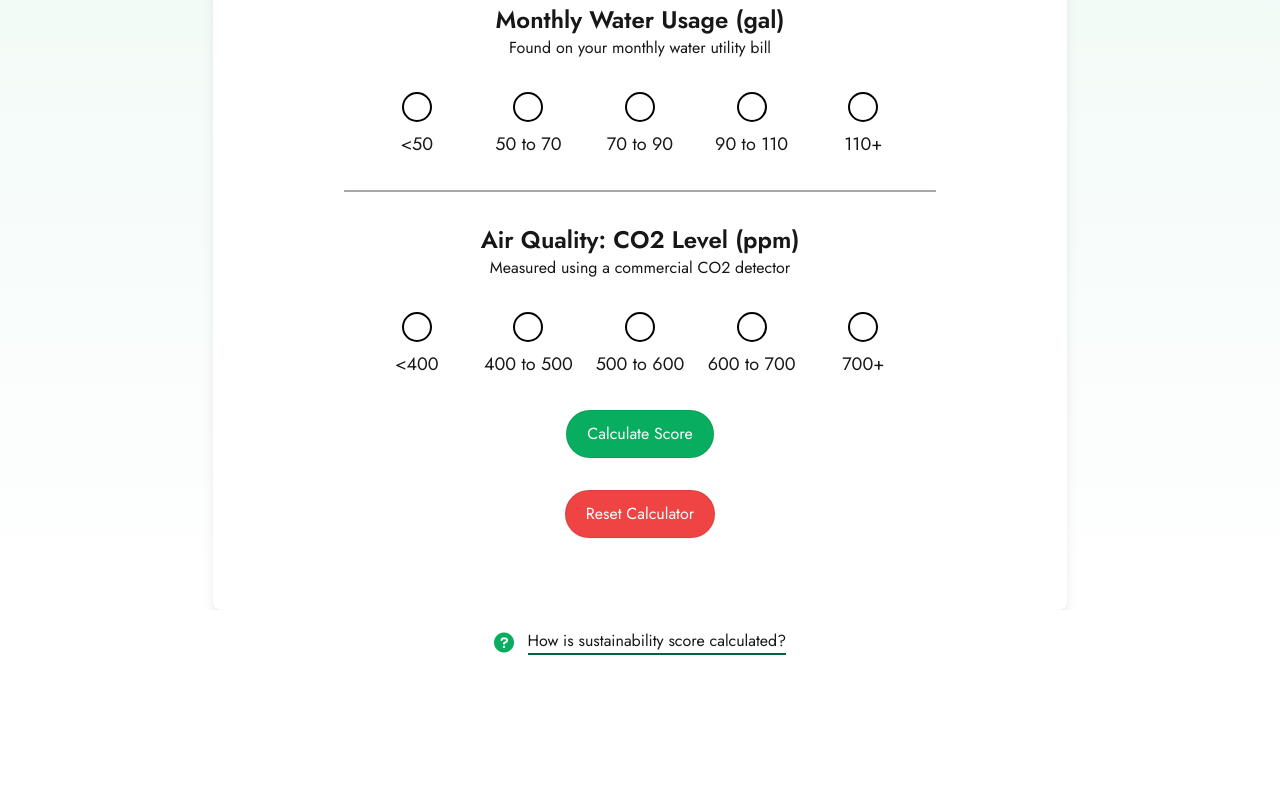
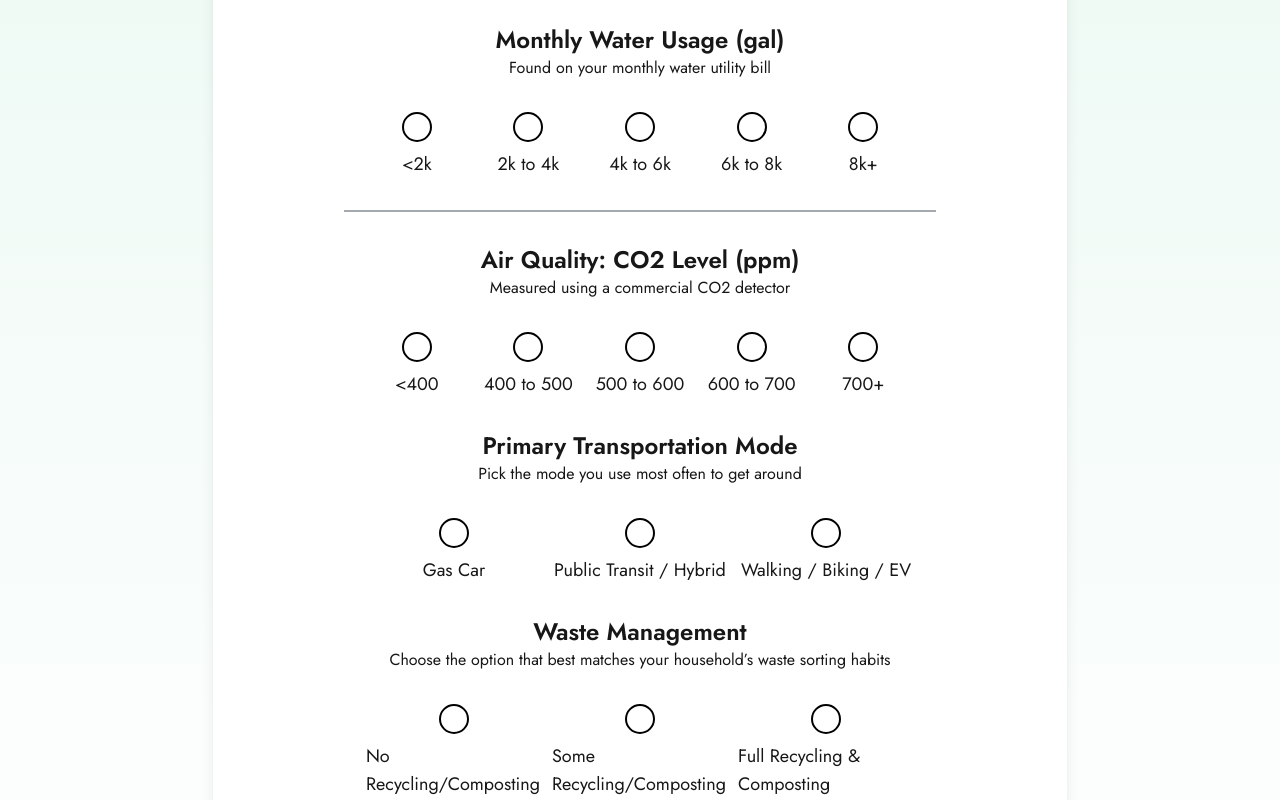
Before and after one commit to samm-47/CAPST, a Next.js app: page /calculator in a window 1280 px wide. Shown: the part 680-1480 px from the top of the page. Before the commit the page ends 1354 px from the top, so only its background shows below. Built offline with nearby package versions, Linux system fonts and the light colour scheme.

Commit message:
Update Calculator Algorithm

```diff
--- a/app/calculator/page.tsx
+++ b/app/calculator/page.tsx
@@ -14,10 +14,11 @@ const page_caption = "How sustainable is your lifestyle?"
 
 const CalculatorPage: React.FC = () => {
 
+  const [chatbotResponse, setChatbotResponse] = useState<string>('');
+  const [isMobile, setIsMobile] = useState(false);
+
   // Used to track Energy Consumption radio selection.
   const [energyUsage, setEnergyUsage] = useState<string | null>(null);
-
-  const [chatbotResponse, setChatbotResponse] = useState<string>('');
 
   // Used to track Percent Renewable Energy radio selection.
   const [percentRenewable, setPercentRenewable] = useState<string | null>(null);
@@ -25,9 +26,15 @@ const CalculatorPage: React.FC = () => {
   // Used to track Water Usage radio selection.
   const [waterUsage, setWaterUsage] = useState<string | null>(null);
 
+  //Used to track Waste Management radio selection.
+  const [wasteManagement, setWasteManagement] = useState<string | null>(null);
+
+  //Used to track Transportation mode radio selection
+  const [transportationMode, setTransportationMode] = useState<string | null>(null);
+
   // Used to track CO2 Level radio selection.
   const [airQuality, setAirQuality] = useState<string | null>(null);
-  const [isMobile, setIsMobile] = useState(false);
+
 
   // Retrieve saved choices from localStorage when the component mounts
   useEffect(() => {
@@ -35,12 +42,16 @@ const CalculatorPage: React.FC = () => {
     const savedPercentRenewable = localStorage.getItem("percentRenewable");
     const savedWaterUsage = localStorage.getItem("waterUsage");
     const savedAirQuality = localStorage.getItem("airQuality");
+    const savedWasteManagement = localStorage.getItem("wasteManagement");
+    const savedTransportationMode = localStorage.getItem("transportationMode")
 
     console.log("Retrieved from localStorage:", {
       savedEnergyUsage,
       savedPercentRenewable,
       savedWaterUsage,
       savedAirQuality,
+      savedWasteManagement,
+      savedTransportationMode
     });
 
     // Only update state if the retrieved value is not null or empty
@@ -48,6 +59,8 @@ const CalculatorPage: React.FC = () => {
     if (savedPercentRenewable) setPercentRenewable(savedPercentRenewable);
     if (savedWaterUsage) setWaterUsage(savedWaterUsage);
     if (savedAirQuality) setAirQuality(savedAirQuality);
+    if (savedWasteManagement) setWasteManagement(savedWasteManagement);
+    if (savedTransportationMode) setTransportationMode(savedTransportationMode);
   }, []); // Empty dependency array ensures this runs only on mount
 
   // Save user choices to localStorage whenever they change
@@ -57,13 +70,17 @@ const CalculatorPage: React.FC = () => {
       percentRenewable,
       waterUsage,
       airQuality,
+      wasteManagement,
+      transportationMode
     });
 
     if (energyUsage) localStorage.setItem("energyUsage", energyUsage);
     if (percentRenewable) localStorage.setItem("percentRenewable", percentRenewable);
     if (waterUsage) localStorage.setItem("waterUsage", waterUsage);
     if (airQuality) localStorage.setItem("airQuality", airQuality);
-  }, [energyUsage, percentRenewable, waterUsage, airQuality]); // Save only when these values change
+    if (wasteManagement) localStorage.setItem("wasteManagement", wasteManagement);
+    if (transportationMode) localStorage.setItem("transportationMode", transportationMode);
+  }, [energyUsage, percentRenewable, waterUsage, airQuality, wasteManagement, transportationMode]);// Save only when these values change
 
 
 
@@ -79,16 +96,26 @@ const CalculatorPage: React.FC = () => {
   const handleAirQuality = (event: React.ChangeEvent<HTMLInputElement>) => {
     setAirQuality(event.target.id); };
 
+  const handleWasteManagement = (event: React.ChangeEvent<HTMLInputElement>) => {
+    setWasteManagement(event.target.id); };
+
+  const handleTransportationMode = (event: React.ChangeEvent<HTMLInputElement>) => {
+    setTransportationMode(event.target.id); };
+
     const clearSavedChoices = () => {
       localStorage.removeItem("energyUsage");
       localStorage.removeItem("percentRenewable");
       localStorage.removeItem("waterUsage");
       localStorage.removeItem("airQuality");
+      localStorage.removeItem("wasteManagement")
+      localStorage.removeItem("transportationMode")
 
       setEnergyUsage(null);
       setPercentRenewable(null);
       setWaterUsage(null);
       setAirQuality(null);
+      setWasteManagement(null);
+      setTransportationMode(null);
 
       // Clear score display
       const sustainabilityGrade = document.getElementById("sustainabilityScoreLabel");
@@ -144,7 +171,7 @@ const CalculatorPage: React.FC = () => {
 
   const sendEmail = async () => {
     if (!userEmail) {
-      alert('Please enter an email address.');
+      alert('Please enter a valid email address.');
       return;
     }
 
@@ -159,7 +186,7 @@ const CalculatorPage: React.FC = () => {
       });
 
       if (response.ok) {
-        alert('Email sent successfully!');
+        alert('Email sent successfully! If you do not see it in your inbox, please check your spam.');
         setShowEmailInput(false);
         setUserEmail('');
       } else {
@@ -173,133 +200,193 @@ const CalculatorPage: React.FC = () => {
 
 
 
+  interface ScoreBreakdown {
+    selected: string;
+    rawScore: number;
+    weightedScore: number;
+  }
+
+  interface CategoryScores {
+    [key: string]: { [key: string]: number };
+  }
+
+  interface ChatbotPayload {
+    totalScore: number;
+    grade: string;
+    details: {
+      category: string;
+      selected: string;
+      score: number;
+      weight: number;
+    }[];
+  }
+
   const calculateScore = async () => {
     const sustainabilityGrade = document.getElementById("sustainabilityScoreLabel");
     const sustainabilityExplanation = document.getElementById("sustainabilityScoreExplanation");
 
-    let sustainabilityScoreInt:number = -1;
-    let energyConsumptionScore:number;
-    let renewableEnergyScore:number;
-    let waterConsumptionScore:number;
-    let airQualityScore:number;
+    // Define score mappings
+    const scoreMap: CategoryScores = {
+      energyUsage: { energy1: 5, energy2: 4, energy3: 3, energy4: 2, energy5: 1 },
+      percentRenewable: { renew1: 1, renew2: 2, renew3: 3, renew4: 4, renew5: 5 },
+      waterUsage: { water1: 5, water2: 4, water3: 3, water4: 2, water5: 1 },
+      airQuality: { air1: 5, air2: 4, air3: 3, air4: 2, air5: 1 },
+      wasteManagement: { waste1: 1, waste2: 3, waste3: 5 },
+      transportationMode: { trans1: 1, trans2: 3, trans3: 5 }
+    };
 
-    switch (energyUsage) {
-      case "energy1": energyConsumptionScore = 5; break;
-      case "energy2": energyConsumptionScore = 4; break;
-      case "energy3": energyConsumptionScore = 3; break;
-      case "energy4": energyConsumptionScore = 2; break;
-      case "energy5": energyConsumptionScore = 1; break;
-      default: energyConsumptionScore = 0;
+    // Define category weights
+    const weights = {
+      energyUsage: 0.30,
+      percentRenewable: 0.25,
+      waterUsage: 0.15,
+      airQuality: 0.10,
+      wasteManagement: 0.10,
+      transportationMode: 0.10
+    };
+
+    // Collect responses (assuming these are defined elsewhere)
+    const responses = {
+      energyUsage,
+      percentRenewable,
+      waterUsage,
+      airQuality,
+      wasteManagement,
+      transportationMode
+    };
+
+    let totalScore = 0;
+    let allAnswered = true;
+    const breakdown: Record<string, ScoreBreakdown> = {};
+    const details: ChatbotPayload['details'] = [];
+
+    // Calculate scores
+    for (const key in responses) {
+      const answer = responses[key as keyof typeof responses];
+
+      // Validate response
+      if (!answer || typeof answer !== 'string') {
+        allAnswered = false;
+        break;
+      }
+
+      const categoryMap = scoreMap[key];
+      const rawScore = categoryMap?.[answer] ?? 0;
+      const weight = weights[key as keyof typeof weights] ?? 0;
+      const weightedScore = rawScore * weight;
+
+      totalScore += weightedScore;
+      breakdown[key] = { selected: answer, rawScore, weightedScore };
+
+      // Prepare simplified details for API
+      details.push({
+        category: key,
+        selected: answer,
+        score: rawScore,
+        weight: weight
+      });
     }
 
-    switch (percentRenewable) {
-      case "renew1": renewableEnergyScore = 1; break;
-      case "renew2": renewableEnergyScore = 2; break;
-      case "renew3": renewableEnergyScore = 3; break;
-      case "renew4": renewableEnergyScore = 4; break;
-      case "renew5": renewableEnergyScore = 5; break;
-      default: renewableEnergyScore = 0;
-    }
+    // Calculate final score (scaled to 100)
+    const sustainabilityScoreInt = allAnswered ? Math.round((totalScore / 5) * 100) : -1;
 
-    switch (waterUsage) {
-      case "water1": waterConsumptionScore = 5; break;
-      case "water2": waterConsumptionScore = 4; break;
-      case "water3": waterConsumptionScore = 3; break;
-      case "water4": waterConsumptionScore = 2; break;
-      case "water5": waterConsumptionScore = 1; break;
-      default: waterConsumptionScore = 0;
-    }
-
-    switch (airQuality) {
-      case "air1": airQualityScore = 5; break;
-      case "air2": airQualityScore = 4; break;
-      case "air3": airQualityScore = 3; break;
-      case "air4": airQualityScore = 2; break;
-      case "air5": airQualityScore = 1; break;
-      default: airQualityScore = 0;
-    }
-
-    {/* TODO: Create more complex scoring system */}
-    {/* WIll need to add more metrics and weighed/curved scoring systems */}
-    sustainabilityScoreInt = 5 *
-                            (energyConsumptionScore +
-                            renewableEnergyScore +
-                            waterConsumptionScore +
-                            airQualityScore);
-
+    // Determine grade and feedback
     let sustainabilityScore = "";
     let sustainabilityScoreDetail = "";
 
-    if (!sustainabilityGrade|| !sustainabilityExplanation)
-    {
-      console.error("No element found.");
+    if (!sustainabilityGrade || !sustainabilityExplanation) {
+      console.error("Required DOM elements not found");
+      return;
     }
-    else
-    {
-      if (sustainabilityScoreInt > 0 && sustainabilityScoreInt <= 25) {
+
+    if (!allAnswered) {
+      sustainabilityScore = "Error!";
+      sustainabilityScoreDetail = "Please select a value for each category.";
+    } else {
+      // Grade mapping
+      if (sustainabilityScoreInt <= 25) {
         sustainabilityScore = `F (${sustainabilityScoreInt})`;
         sustainabilityScoreDetail = "Oh no! A score of F indicates that multiple areas of your home and lifestyle can be improved to become more sustainable.";
-      }
-      else if (sustainabilityScoreInt > 25 && sustainabilityScoreInt <= 50) {
+      } else if (sustainabilityScoreInt <= 50) {
         sustainabilityScore = `D (${sustainabilityScoreInt})`;
         sustainabilityScoreDetail = "Oh no! A score of D indicates that one or more areas of your home and lifestyle can be improved to become more sustainable.";
-      }
-      else if (sustainabilityScoreInt > 50 && sustainabilityScoreInt <= 65) {
+      } else if (sustainabilityScoreInt <= 65) {
         sustainabilityScore = `C (${sustainabilityScoreInt})`;
         sustainabilityScoreDetail = "You are doing alright! A score of C indicates that your home and lifestyle are somewhat helping to create a cleaner environment.";
-      }
-      else if (sustainabilityScoreInt > 65 && sustainabilityScoreInt <= 80) {
+      } else if (sustainabilityScoreInt <= 80) {
         sustainabilityScore = `B (${sustainabilityScoreInt})`;
         sustainabilityScoreDetail = "Good job! Your home and lifestyle for the most part are helping create a cleaner environment!";
-      }
-      else if (sustainabilityScoreInt > 80 && sustainabilityScoreInt <= 99) {
+      } else if (sustainabilityScoreInt <= 99) {
         sustainabilityScore = `A (${sustainabilityScoreInt})`;
         sustainabilityScoreDetail = "Nice job! Your home and lifestyle are helping create a cleaner environment!";
-      }
-      else if (sustainabilityScoreInt == 100) {
+      } else if (sustainabilityScoreInt === 100) {
         sustainabilityScore = `S (${sustainabilityScoreInt})`;
         sustainabilityScoreDetail = "Perfect! Your home and lifestyle are helping create a cleaner environment!";
       }
-      else
-      {
-        sustainabilityScore = "Error!";
-        sustainabilityScoreDetail = "Please select a value for each category."
-      }
 
+      // Update UI
       sustainabilityGrade.textContent = sustainabilityScore;
       sustainabilityExplanation.textContent = sustainabilityScoreDetail;
+
       try {
-        const data = {
-          score: sustainabilityScore
+        // Create the properly formatted payload with minimal prompt
+        const payload = {
+          score: sustainabilityScoreInt.toString(),
+          grade: sustainabilityScore,
+          breakdown: Object.entries(breakdown).map(([category, data]) => ({
+            category,
+            selected: data.selected,
+            score: data.rawScore.toString(),
+            weighted: data.weightedScore.toFixed(2)
+          })),
+          prompt: `Given sustainability score ${sustainabilityScoreInt} (${sustainabilityScore}), provide specific recommendations focusing on ${getLowestScoringCategories(breakdown)}. Output in 100 words with 1.5 line spacing.`
         };
 
-        console.log("Sending data to chatbot:", data);
+        console.log("Sending minimized payload:", payload);
 
-        const response = await axios.post('https://capst.onrender.com/api/chat/calc', data);
+        const response = await axios.post('https://capst.onrender.com/api/chat/calc',
+          payload,
+          {
+            headers: {
+              'Content-Type': 'application/json',
+              'Accept': 'application/json'
+            }
+          }
+        );
 
-        console.log("Chatbot response:", response.data);
-
-        // Update the state with the chatbot's response
-        if (response.data && response.data.response) {
-          setChatbotResponse(response.data.response); // Ensure the backend returns { message: "..." }
+        if (response.data?.response) {
+          setChatbotResponse(response.data.response);
         } else {
-          setChatbotResponse("No response received from the chatbot.");
+          setChatbotResponse("Analyzing your results...");
         }
       } catch (error) {
-        console.error("Error sending score to chatbot:", error);
-        setChatbotResponse("Failed to get a response from the chatbot.");
+        let errorMessage = "Please try again later";
+        if (axios.isAxiosError(error)) {
+          errorMessage = error.response?.data?.error ||
+                       error.response?.data?.message ||
+                       "Failed to get analysis";
+        }
+        setChatbotResponse(errorMessage);
       }
+    };
 
+    // Helper function to identify lowest scoring categories
+    function getLowestScoringCategories(breakdown: Record<string, ScoreBreakdown>): string {
+      const minScore = Math.min(...Object.values(breakdown).map(b => b.rawScore));
+      const lowCategories = Object.entries(breakdown)
+        .filter(([_, data]) => data.rawScore === minScore)
+        .map(([category]) => category);
+      return lowCategories.join(" and ");
+    }
+  };
 
-    }
-  }
 
   return (
     <Layout>
       {/* CSS grid to center content like home.tsx page */}
       <div className="default-page-bg overflow-auto"> {/*Calculator Background here*/}
         <div className="flex flex-col w-full sm:w-1/2 mt-6 mb-6 bg-white shadow-lg rounded-lg p-2 sm:p-1">
-          <h1 className="title text-center text-xl sm:text-xl md:text-3xl lg:text-4xl">
+          <h1 className="title text-center">
             {page_title}
           </h1>
           <p className="caption text-center mx-auto break-words max-w-[90%] sm:max-w-[70%] text-sm sm:text-base md:text-lg lg:text-xl">
@@ -414,7 +501,7 @@ const CalculatorPage: React.FC = () => {
                     checked={waterUsage === `water${num}`}
                   />
                   <label htmlFor={`water${num}`} className="text-lg">
-                    {num === 1 ? "<50" : num === 2 ? "50 to 70" : num === 3 ? "70 to 90" : num === 4 ? "90 to 110" : "110+"}
+                    {num === 1 ? "<2k" : num === 2 ? "2k to 4k" : num === 3 ? "4k to 6k" : num === 4 ? "6k to 8k" : "8k+"}
                   </label>
                 </div>
               ))}
@@ -458,6 +545,78 @@ const CalculatorPage: React.FC = () => {
               ))}
             </div>
           </div>
+
+          {/* Transportation Mode */}
+          <div className="sus-calc-input">
+                <div className="sus-calc-topic">
+                  <label className="sus-calc-title">
+                    Primary Transportation Mode
+                  </label>
+                  <p>Pick the mode you use most often to get around</p>
+                </div>
+                <div
+                  className="sus-calc-input"
+                  style={{
+                    display: 'flex',
+                    flexDirection: isMobile ? 'column' : 'row',
+                    alignItems: isMobile ? 'flex-start' : 'center',
+                    gap: '10px',
+                  }}
+                >
+                  {[1, 2, 3].map((num) => (
+                    <div key={`trans${num}`} className="sus-calc-bubble" style={{ display: 'flex', alignItems: 'center', gap: '8px' }}>
+                      <input
+                        type="radio"
+                        id={`trans${num}`}
+                        name="transportation_mode"
+                        className="hoverable-bubble-div custom-radio"
+                        onChange={handleTransportationMode}
+                        checked={transportationMode === `trans${num}`}
+                      />
+                      <label htmlFor={`trans${num}`} className="text-lg">
+                        {num === 1 ? "Gas Car" : num === 2 ? "Public Transit / Hybrid" : "Walking / Biking / EV"}
+                      </label>
+                    </div>
+                  ))}
+                </div>
+              </div>
+
+          {/* Waste Management */}
+            <div className="sus-calc-input">
+              <div className="sus-calc-topic">
+                <label className="sus-calc-title">
+                  Waste Management
+                </label>
+                <p>Choose the option that best matches your household’s waste sorting habits</p>
+              </div>
+              <div
+                className="sus-calc-input"
+                style={{
+                  display: 'flex',
+                  flexDirection: isMobile ? 'column' : 'row',
+                  alignItems: isMobile ? 'flex-start' : 'center',
+                  gap: '10px',
+                }}
+              >
+                {[1, 2, 3].map((num) => (
+                  <div key={`waste${num}`} className="sus-calc-bubble" style={{ display: 'flex', alignItems: 'center', gap: '8px' }}>
+                    <input
+                      type="radio"
+                      id={`waste${num}`}
+                      name="waste_management"
+                      className="hoverable-bubble-div custom-radio"
+                      onChange={handleWasteManagement}
+                      checked={wasteManagement === `waste${num}`}
+                    />
+                    <label htmlFor={`waste${num}`} className="text-lg">
+                      {num === 1 ? "No Recycling/Composting" : num === 2 ? "Some Recycling/Composting" : "Full Recycling & Composting"}
+                    </label>
+                  </div>
+                ))}
+              </div>
+            </div>
+
+
 
           {/* Calculate Score Button */}
           <div>
```
